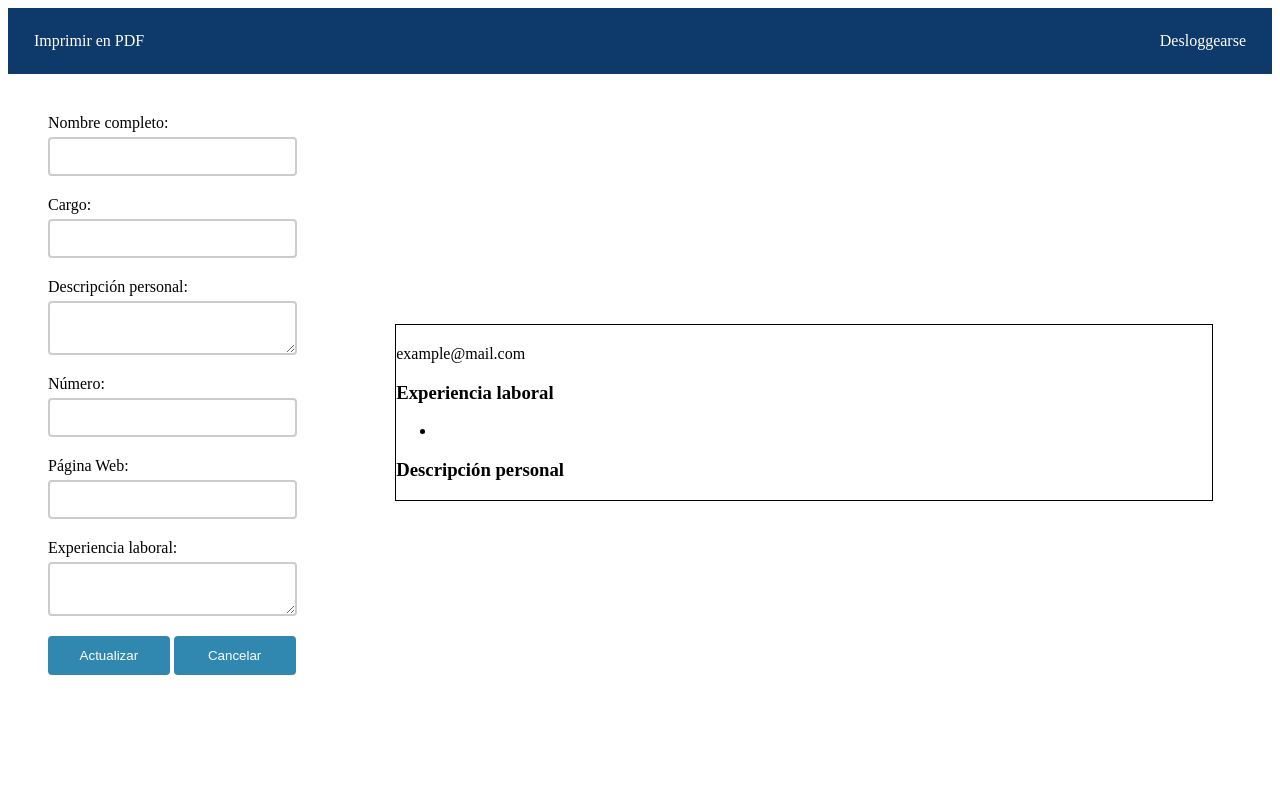
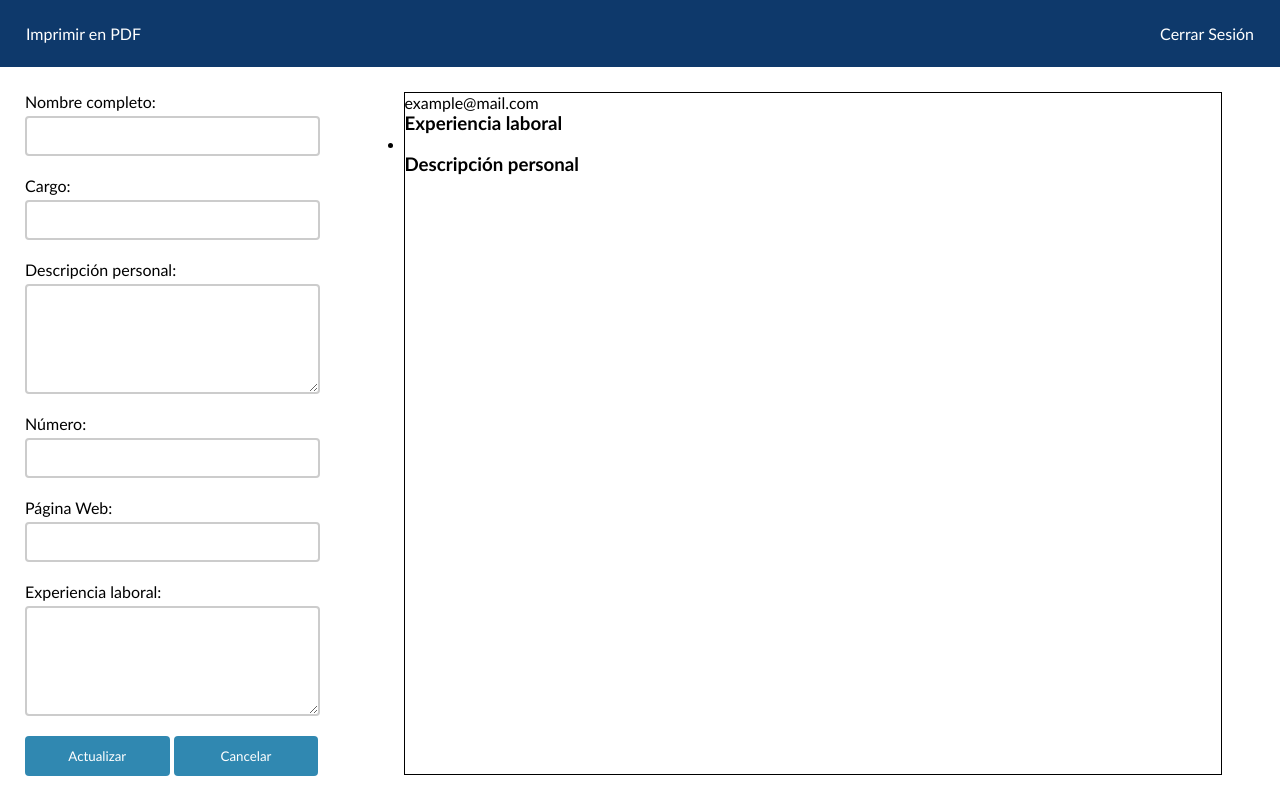
Before and after one commit to IngenieriaRequisitosUCC/Client-Curriflex, a plain HTML site: page index.html in a window 1280 px wide. Drawn offline with Linux system fonts and the light colour scheme.

Commit message:
Correccion diseño pagina principal

```diff
--- a/index.html
+++ b/index.html
@@ -4,18 +4,22 @@
     <meta name="viewport" content="width=device-width, initial-scale=1.0">
     <title>Pagina_principal</title>
     <link rel="stylesheet" href="./styles/style.css">
+	<script src="https://html2canvas.hertzen.com/dist/html2canvas.min.js"></script>
+	<script src="https://cdnjs.cloudflare.com/ajax/libs/jspdf/1.5.3/jspdf.debug.js" integrity="sha384-NaWTHo/8YCBYJ59830LTz/P4aQZK1sS0SneOgAvhsIl3zBu8r9RevNg5lHCHAuQ/" crossorigin="anonymous"></script>
 </head>
 <body>
+	<!-- ENCABEZADO -->
 	<header>
 		<nav>
 			<ul>
-				<li style="float:right"><a href="#">Desloggearse</a></li>
-                <li id="imprimir" type="button" >Imprimir en PDF</li>
+				<li id="imprimir">Imprimir en PDF</li>
+				<li id="cerrar-sesion">Cerrar Sesión</li>
 			</ul>
 		</nav>
 	</header>
-	<main>
-		<div class="container">
+	<!-- APLICACION PRINCIPAL -->
+	<main class="container">
+		<!-- FORMULARIO -->
 		<section class="form-section">
 			<form id="formulario" class="formulario">
 				<label for="nombreCompleto">Nombre completo:</label>
@@ -41,7 +45,8 @@
 				<input type="reset" value="Cancelar" class="cancelar">
 			</form>
 		</section>
-			<section id="hojaVida" class="hoja-vida">
+		<!-- HOJA DE VIDA -->
+		<section id="hojaVida" class="hoja-vida-section">
 			<div class="container-hoja-vida">
 				<h2 id="nombreCompletoCV"></h2>
 				<h3 id="cargoCV"></h3>
@@ -54,9 +59,11 @@
 				<p id="descripcionCV"></p>
 			</div>
 		</section>
-		</div>
 	</main>
+	<!-- PIE DE PAGINA -->
+	<footer>
 		<script src="./scripts/script.js"></script>
 		<script src="./scripts/eventsInputs.js"></script>
+	</footer>
 </body>
 </html>
--- a/styles/style.css
+++ b/styles/style.css
@@ -1,58 +1,124 @@
-/* Estilos para la barra de navegación */
+/* Normalizacion de los estilos */
+* {
+  margin: 0;
+  padding: 0;
+  font-family: 'Gill Sans', 'Gill Sans MT', Calibri, 'Trebuchet MS', sans-serif;
+}
+
+/* Scrollbar */
+*::-webkit-scrollbar {
+  width: 8px;
+  height: 8px;
+}
+
+*::-webkit-scrollbar-thumb {
+  background: #ccc;
+  border-radius: 4px;
+}
+
+*::-webkit-scrollbar-thumb:hover {
+    background: #b3b3b3;
+    box-shadow: 0 0 2px 1px rgba(0, 0, 0, 0.2);
+}
+
+*::-webkit-scrollbar-thumb:active {
+    background-color: #999999;
+}
+
+*::-webkit-scrollbar-track {
+  background: #e1e1e1;
+  border-radius: 4px;
+}
+
+*::-webkit-scrollbar-track:hover,
+*::-webkit-scrollbar-track:active {
+  background: #d4d4d4;
+}
+
+body{
+  overflow-y: hidden;
+}
+
+/* Encabezado */
 header {
+  position: sticky;
+  top: 0px;
+  left: 0px;
   background-color: #0e396b;
   color: #fff;
   padding: 10px;
+  width: 100%;
+  box-sizing:border-box;
+  height: 67px;
 }
 
-
+/* Estilos para la barra de navegación */
 nav ul {
   list-style-type: none;
   margin: 0;
   padding: 0;
-    overflow: hidden;
+  display: flex;
+  justify-content: space-between;
 }
 
-  nav li {
-    float: left;
-  }
-
-  nav li a , #imprimir, #Edicion{
-    display: block;
+nav li, #imprimir{
   color: white;
   text-align: center;
   padding: 14px 16px;
   text-decoration: none;
 }
 
-  nav li a:hover, #imprimir:hover, #Edicion:hover {
+nav li:hover{
   background-color: #111;
+  cursor: pointer;
 }
 
 /* Estilos para la sección principal */
 main {
   display: flex;
+  height: calc(100% - 67px);
 }
 
+.container{
+  width: 100%;
+  display: flex;
+  flex-direction: row;
+  margin: 0;
+  padding: 0;
+}
+
+/* Estandarizacion de las secciones */
 section {
   flex: 3;
-    padding: 20px;
+  margin: 15px;
+  padding: 10px;
+  overflow-y: auto;
+  height: auto;
+  min-height: 0px;
+  box-sizing: border-box;
+  max-height: calc(100vh - 67px);
 }
 
-  .hoja-vida{
+/* Seccion Hoja de Vida */
+.hoja-vida-section{
+  overflow-y: auto;
   display: flex;
-    margin: 15px;
-    width: 8.5in;
-    align-items: center;
+  flex-wrap: wrap;
   justify-content: center;
 }
 
 .container-hoja-vida{
-    display: inline-block;
   width: 8.5in;
   border: 1px solid black;
 }
 
+.container-hoja-vida > *{
+  display: inline-block;
+  width: 100%;
+  text-align: left;
+}
+
+/* Seccion Formulario */
 .form-section{
   display: inline-block;
   flex-grow: 1;
@@ -62,9 +128,7 @@ header {
 .formulario {
   display: inline-block;
   width: 100%;
-    padding: 20px;
   box-sizing: border-box;
-    /* display: none; */
 }
 
 label {
@@ -85,6 +149,7 @@ header {
 textarea{
   min-width: 100%;
   max-width: calc(100% - 20px);
+  min-height: 110px;
 }
 
 .actualizar, .cancelar {
@@ -100,31 +165,3 @@ header {
 .actualizar:hover, .cancelar:hover {
   background-color: #0e396b;
 }
-
-  /* Estilos para los botones de acción */
-  #botones-accion {
-    text-align: center;
-    margin-top: 20px;
-  }
-
-  #botones-accion button {
-    margin: 0 10px;
-    background-color: #4CAF50;
-    color: white;
-    padding: 12px 20px;
-    border: none;
-    border-radius: 4px;
-    cursor: pointer;
-  }
-
-  #botones-accion button:hover {
-    background-color: #45a049;
-  }
-
-  .container{
-    width: 100%;
-    display: flex;
-    flex-direction: row;
-    margin: 0;
-    padding: 0;
-  }
```
Lines whose indentation alone changed are shown as unchanged.
